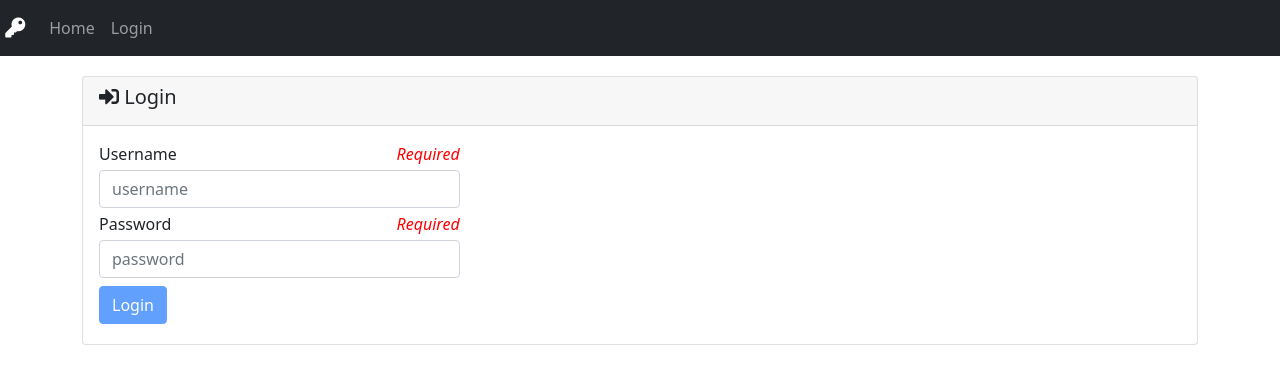
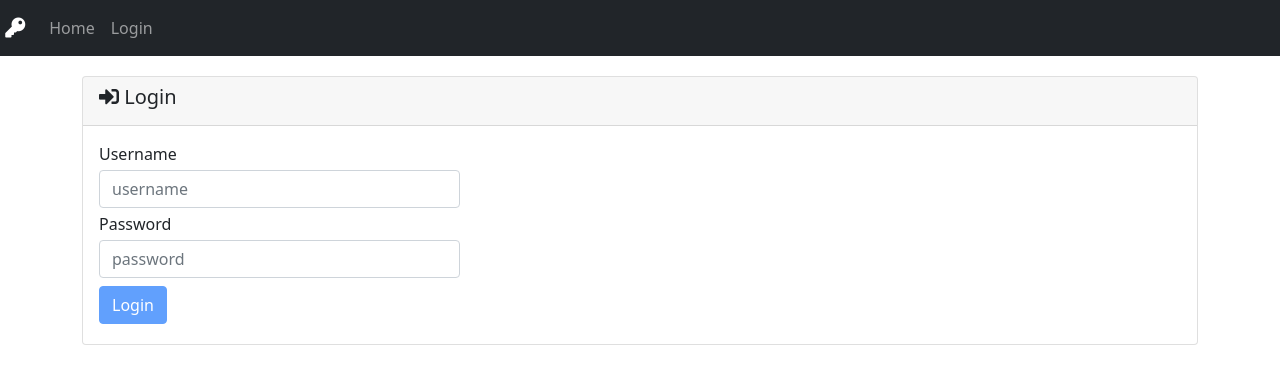
Before and after one commit to fabricecoulon/ng-password-manager, an Angular app: page /login in a window 1280 px wide. Shown: the top 384 px of the page. Built offline with nearby package versions, Linux system fonts and the light colour scheme.

Commit message:
after fields have been touched

```diff
--- a/src/app/login/login.component.html
+++ b/src/app/login/login.component.html
@@ -16,13 +16,14 @@
         <form #loginForm="ngForm" class="form-inline">
           <div class="form-group">
             <label for="username">Username</label>
-            <em *ngIf="loginForm.controls['username']?.invalid">Required</em>
+            <!-- Just show emphasis 'required' only if the fields are invalid and have been touched-->
+            <em *ngIf="loginForm.controls['username']?.invalid && loginForm.controls['username']?.touched">Required</em>
             <input type="text" name="username" id="username" class="form-control my-1 mr-sm-2" required [(ngModel)]="loginService.username"
               autocomplete="off" placeholder="username" >
           </div>
           <div class="form-group">
             <label for="password">Password</label>
-            <em *ngIf="loginForm.controls['password']?.invalid">Required</em>
+            <em *ngIf="loginForm.controls['password']?.invalid && loginForm.controls['password']?.touched">Required</em>
             <input type="password" name="password" id="password" class="form-control my-1 mr-sm-2" required [(ngModel)]="loginService.password"
               autocomplete="off" placeholder="password" >
           </div>
```
